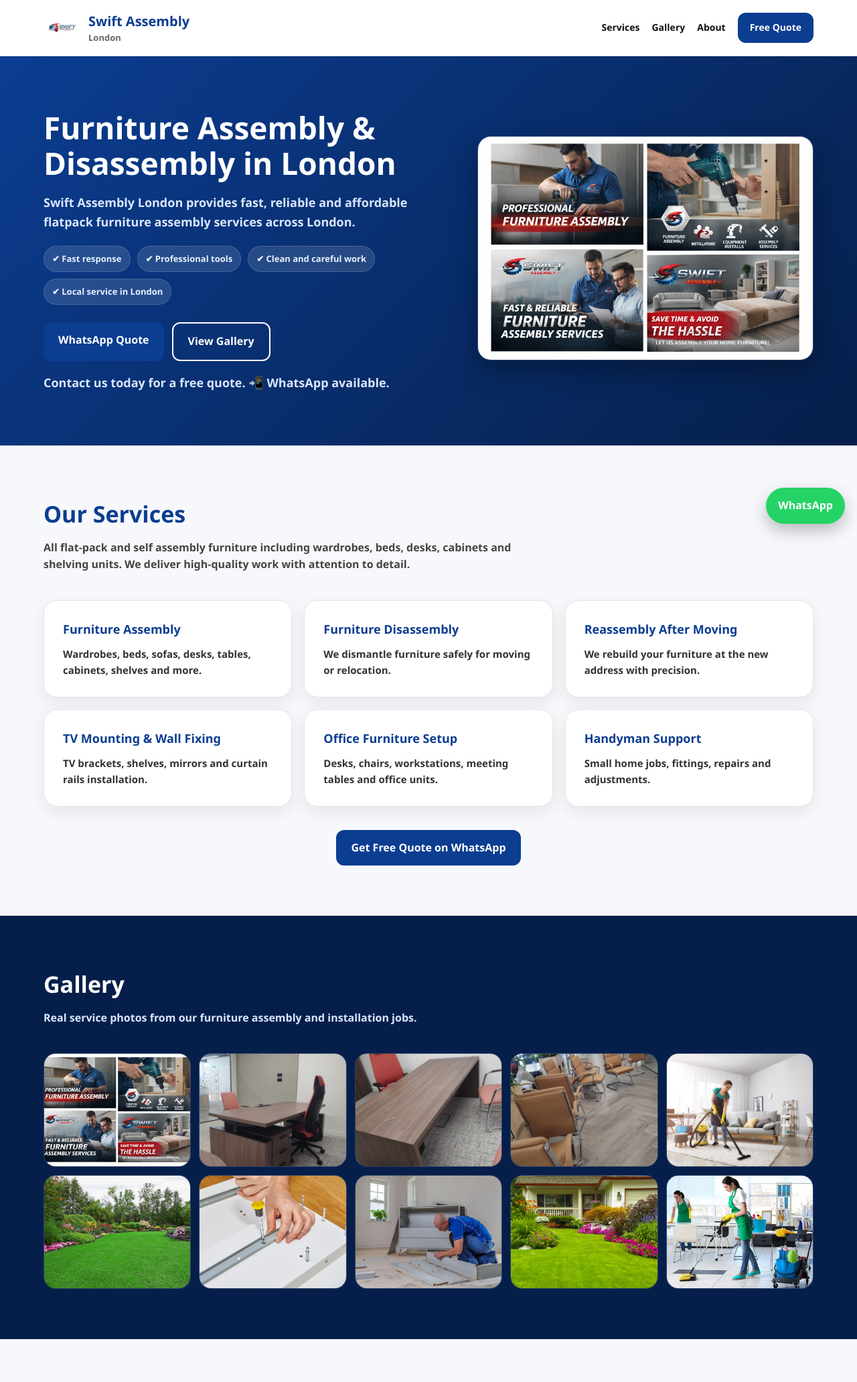
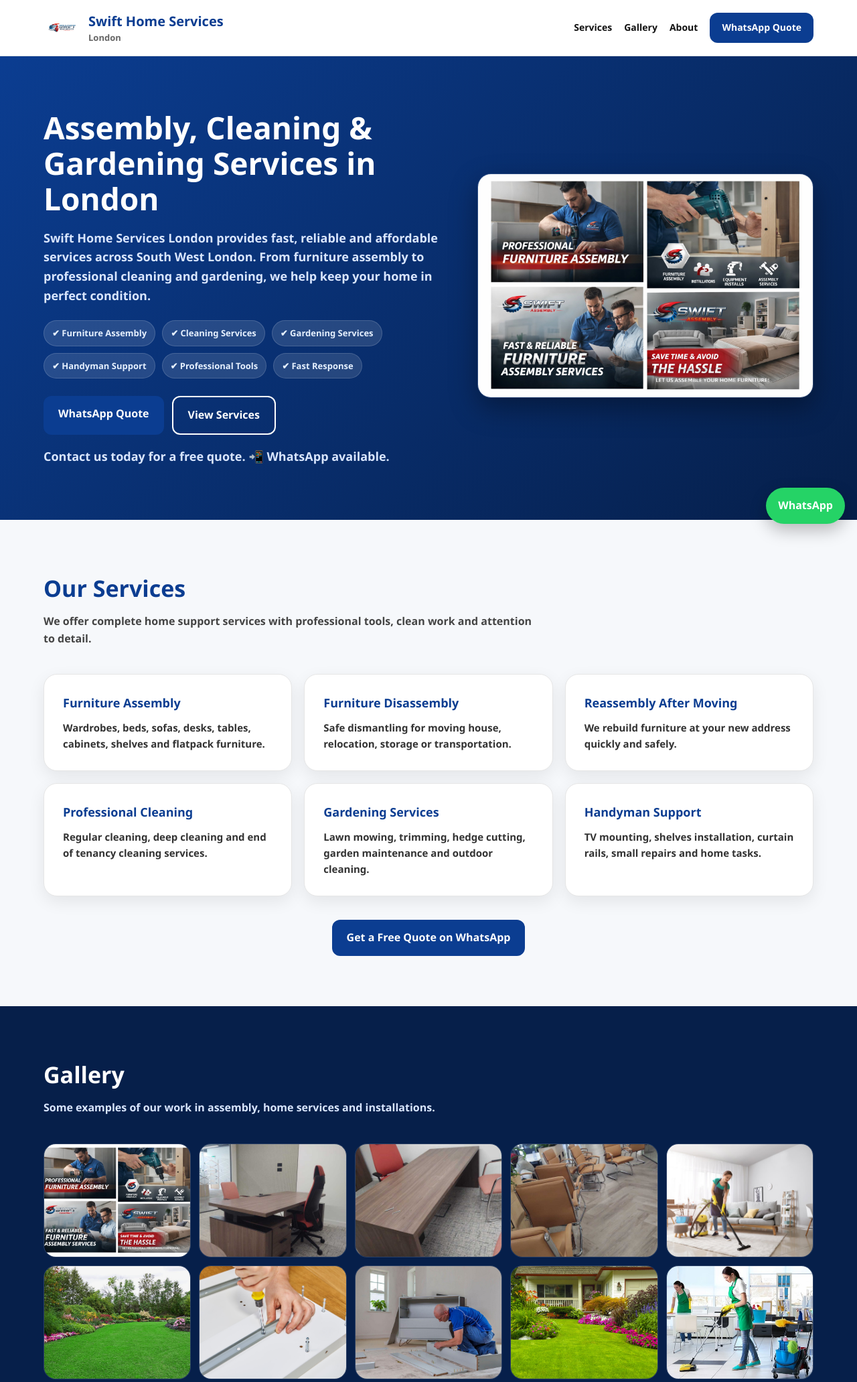
Before and after one commit to leomotta35/swift-assembly-website, a Flask app: page / in a window 1280 px wide. Shown: the top 2063 px of the page at 67% size. Run offline with Flask 3, Linux system fonts and the light colour scheme.

Commit message:
Updated website design

```diff
--- a/templates/index.html
+++ b/templates/index.html
@@ -2,17 +2,15 @@
 <html lang="en">
 <head>
   <meta charset="UTF-8" />
-  <meta name="viewport" content="width=device-width, initial-scale=1.0"/>
+  <meta name="viewport" content="width=device-width, initial-scale=1.0" />
 
-  <title>Swift Assembly London | Furniture Assembly & Disassembly</title>
+  <title>Swift Home Services London | Assembly, Cleaning & Gardening</title>
 
-  <meta name="description" content="Swift Assembly London provides fast, reliable and affordable flatpack furniture assembly and disassembly services across South West London. WhatsApp available."/>
-  <meta name="keywords" content="Furniture Assembly London, IKEA Assembly London, Flatpack Assembly, Furniture Disassembly, Handyman London, South West London Assembly"/>
-  <meta name="author" content="Swift Assembly London"/>
+  <meta name="description" content="Swift Home Services London provides professional furniture assembly, disassembly, cleaning and gardening services across South West London. Fast response, professional tools and WhatsApp quotes available." />
+  <meta name="keywords" content="Furniture Assembly London, Cleaning Service London, Gardening London, Flatpack Assembly, IKEA Assembly London, End of Tenancy Cleaning, Lawn Mowing London, Handyman London" />
+  <meta name="author" content="Swift Home Services London" />
 
-  <link rel="icon" href="/static/favicon.ico">
-
-  <link rel="stylesheet" href="/static/style.css"/>
+  <link rel="stylesheet" href="/static/style.css" />
 </head>
 
 <body>
@@ -22,9 +20,9 @@
     <div class="container nav">
 
       <div class="logo-box">
-        <img src="/static/images/logo.png" alt="Swift Assembly London Logo" class="logo-img"/>
+        <img src="/static/images/logo.png" alt="Swift Home Services London Logo" class="logo-img" />
         <div class="logo-text">
-          <h2>Swift Assembly</h2>
+          <h2>Swift Home Services</h2>
           <p>London</p>
         </div>
       </div>
@@ -33,7 +31,7 @@
         <a href="#services">Services</a>
         <a href="#gallery">Gallery</a>
         <a href="#about">About</a>
-        <a href="#contact" class="btn">Free Quote</a>
+        <a href="#contact" class="btn">WhatsApp Quote</a>
       </nav>
 
     </div>
@@ -44,26 +42,30 @@
     <div class="container hero-grid">
 
       <div class="hero-text">
-        <h1>Furniture Assembly & Disassembly in London</h1>
+        <h1>Assembly, Cleaning & Gardening Services in London</h1>
 
         <p>
-          Swift Assembly London provides fast, reliable and affordable flatpack furniture
-          assembly services across London.
+          Swift Home Services London provides fast, reliable and affordable services across South West London.
+          From furniture assembly to professional cleaning and gardening, we help keep your home in perfect condition.
         </p>
 
         <div class="hero-badges">
-          <span>✔ Fast response</span>
-          <span>✔ Professional tools</span>
-          <span>✔ Clean and careful work</span>
-          <span>✔ Local service in London</span>
+          <span>✔ Furniture Assembly</span>
+          <span>✔ Cleaning Services</span>
+          <span>✔ Gardening Services</span>
+          <span>✔ Handyman Support</span>
+          <span>✔ Professional Tools</span>
+          <span>✔ Fast Response</span>
         </div>
 
         <div class="hero-buttons">
-          <a href="https://wa.me/447480145752?text=Hello%20Swift%20Assembly%20London%2C%20I%20would%20like%20a%20quote%20please.%0A%0AService%20needed%3A%0AAddress%2FPostcode%3A%0AFurniture%20details%20(IKEA%2FArgos%20etc)%3A%0APreferred%20date%2Ftime%3A%0A%0AThank%20you!" target="_blank" class="btn big">
+          <a class="btn big" target="_blank"
+            href="https://wa.me/447480145752?text=Hello%20Swift%20Home%20Services%20London%2C%20I%20would%20like%20a%20quote%20please.%0A%0AService%20needed%20(Assembly%2FCleaning%2FGardening)%3A%0AAddress%2FPostcode%3A%0ADetails%20of%20the%20job%3A%0APreferred%20date%2Ftime%3A%0A%0AThank%20you!">
             WhatsApp Quote
           </a>
-          <a href="#gallery" class="btn-outline big">
-            View Gallery
+
+          <a class="btn-outline big" href="#services">
+            View Services
           </a>
         </div>
 
@@ -73,7 +75,7 @@
       </div>
 
       <div class="hero-image">
-        <img src="/static/images/service1.jpg" alt="Furniture Assembly Service in London"/>
+        <img src="/static/images/service1.jpg" alt="Swift Home Services London" />
       </div>
 
     </div>
@@ -84,45 +86,47 @@
     <div class="container">
       <h2 class="title">Our Services</h2>
       <p class="subtitle">
-        All flat-pack and self assembly furniture including wardrobes, beds, desks, cabinets and shelving units.
-        We deliver high-quality work with attention to detail.
+        We offer complete home support services with professional tools, clean work and attention to detail.
       </p>
 
       <div class="cards">
+
         <div class="card">
           <h3>Furniture Assembly</h3>
-          <p>Wardrobes, beds, sofas, desks, tables, cabinets, shelves and more.</p>
+          <p>Wardrobes, beds, sofas, desks, tables, cabinets, shelves and flatpack furniture.</p>
         </div>
 
         <div class="card">
           <h3>Furniture Disassembly</h3>
-          <p>We dismantle furniture safely for moving or relocation.</p>
+          <p>Safe dismantling for moving house, relocation, storage or transportation.</p>
         </div>
 
         <div class="card">
           <h3>Reassembly After Moving</h3>
-          <p>We rebuild your furniture at the new address with precision.</p>
+          <p>We rebuild furniture at your new address quickly and safely.</p>
         </div>
 
         <div class="card">
-          <h3>TV Mounting & Wall Fixing</h3>
-          <p>TV brackets, shelves, mirrors and curtain rails installation.</p>
+          <h3>Professional Cleaning</h3>
+          <p>Regular cleaning, deep cleaning and end of tenancy cleaning services.</p>
         </div>
 
         <div class="card">
-          <h3>Office Furniture Setup</h3>
-          <p>Desks, chairs, workstations, meeting tables and office units.</p>
+          <h3>Gardening Services</h3>
+          <p>Lawn mowing, trimming, hedge cutting, garden maintenance and outdoor cleaning.</p>
         </div>
 
         <div class="card">
           <h3>Handyman Support</h3>
-          <p>Small home jobs, fittings, repairs and adjustments.</p>
+          <p>TV mounting, shelves installation, curtain rails, small repairs and home tasks.</p>
         </div>
+
       </div>
 
       <div class="center mt">
-        <a href="https://wa.me/447480145752?text=Hello%20Swift%20Assembly%20London%2C%20I%20would%20like%20a%20quote%20please.%0A%0AService%20needed%3A%0AAddress%2FPostcode%3A%0AFurniture%20details%20(IKEA%2FArgos%20etc)%3A%0APreferred%20date%2Ftime%3A%0A%0AThank%20you!" target="_blank" class="btn big">
-          Get Free Quote on WhatsApp
+        <a class="btn big" target="_blank"
+          href="https://wa.me/447480145752?text=Hello%20Swift%20Home%20Services%20London%2C%20I%20would%20like%20a%20quote%20please.%0A%0AService%20needed%20(Assembly%2FCleaning%2FGardening)%3A%0AAddress%2FPostcode%3A%0ADetails%20of%20the%20job%3A%0APreferred%20date%2Ftime%3A%0A%0AThank%20you!">
+          Get a Free Quote on WhatsApp
         </a>
       </div>
     </div>
@@ -133,32 +137,32 @@
     <div class="container">
       <h2 class="title">Gallery</h2>
       <p class="subtitle">
-        Real service photos from our furniture assembly and installation jobs.
+        Some examples of our work in assembly, home services and installations.
       </p>
 
       <div class="gallery-grid">
-        <img src="/static/images/service1.jpg" alt="Swift Assembly Service 1">
-        <img src="/static/images/service2.jpg" alt="Swift Assembly Service 2">
-        <img src="/static/images/service3.jpg" alt="Swift Assembly Service 3">
-        <img src="/static/images/service4.jpg" alt="Swift Assembly Service 4">
-        <img src="/static/images/service5.jpg" alt="Swift Assembly Service 5">
-        <img src="/static/images/service6.jpg" alt="Swift Assembly Service 6">
-        <img src="/static/images/service7.jpg" alt="Swift Assembly Service 7">
-        <img src="/static/images/service8.jpg" alt="Swift Assembly Service 8">
-        <img src="/static/images/service9.jpg" alt="Swift Assembly Service 9">
-        <img src="/static/images/service10.jpg" alt="Swift Assembly Service 10">
+        <img src="/static/images/service1.jpg" alt="Furniture Assembly London">
+        <img src="/static/images/service2.jpg" alt="Wardrobe Assembly London">
+        <img src="/static/images/service3.jpg" alt="Flatpack Furniture Assembly">
+        <img src="/static/images/service4.jpg" alt="Furniture Disassembly London">
+        <img src="/static/images/service5.jpg" alt="Professional Cleaning London">
+        <img src="/static/images/service6.jpg" alt="Gardening Services London">
+        <img src="/static/images/service7.jpg" alt="Handyman London">
+        <img src="/static/images/service8.jpg" alt="Office Furniture Setup">
+        <img src="/static/images/service9.jpg" alt="Home Maintenance London">
+        <img src="/static/images/service10.jpg" alt="Swift Home Services London">
       </div>
     </div>
   </section>
 
-  <!-- ABOUT / SOCIAL TEXT -->
+  <!-- ABOUT -->
   <section id="about" class="section">
     <div class="container">
-      <h2 class="title">Why Choose Swift Assembly London?</h2>
+      <h2 class="title">Professional, Efficient and Ready to Help</h2>
 
       <div class="about-box">
         <p>
-          <strong>Swift Assembly Pros are efficient, organized, and ready to get the job done right! 🛠️</strong>
+          <strong>Swift Home Services Pros are efficient, organized, and ready to get the job done right! 🛠️</strong>
           From start to finish, we bring precision and professionalism to every project.
         </p>
 
@@ -167,19 +171,15 @@
           #OrganizedExperts #AssemblyMadeEasy #ProfessionalService
         </p>
 
-        <hr>
+        <hr class="line">
 
-        <h3 class="about-title">Swift Assembly London</h3>
-        <p><strong>Furniture Assembly & Disassembly</strong></p>
+        <h3 class="about-title">Swift Home Services London</h3>
+        <p><strong>Furniture Assembly • Cleaning • Gardening • Handyman</strong></p>
 
         <p>
-          We provide fast, reliable and affordable flatpack furniture assembly services across
-          South West London.
-        </p>
-
-        <p>
-          From IKEA wardrobes and beds to desks, cabinets and shelving units, we deliver
-          high-quality work with attention to detail.
+          We provide fast, reliable and affordable home services across South West London.
+          Whether you need furniture assembled, a property cleaned or your garden maintained,
+          we deliver high-quality work with attention to detail.
         </p>
 
         <ul class="checklist">
@@ -187,15 +187,17 @@
           <li>✔ Professional tools</li>
           <li>✔ Clean and careful work</li>
           <li>✔ Local service in London</li>
+          <li>✔ Friendly and reliable support</li>
         </ul>
 
         <p>
-          Contact us today for a free quote.<br>
+          Contact us today for a free quote.<br />
           <strong>📲 WhatsApp available.</strong>
         </p>
 
-        <a href="https://wa.me/447480145752?text=Hello%20Swift%20Assembly%20London%2C%20I%20would%20like%20a%20quote%20please.%0A%0AService%20needed%3A%0AAddress%2FPostcode%3A%0AFurniture%20details%20(IKEA%2FArgos%20etc)%3A%0APreferred%20date%2Ftime%3A%0A%0AThank%20you!" target="_blank" class="btn big">
-          WhatsApp Now
+        <a class="btn big" target="_blank"
+          href="https://wa.me/447480145752?text=Hello%20Swift%20Home%20Services%20London%2C%20I%20would%20like%20a%20quote%20please.%0A%0AService%20needed%20(Assembly%2FCleaning%2FGardening)%3A%0AAddress%2FPostcode%3A%0ADetails%20of%20the%20job%3A%0APreferred%20date%2Ftime%3A%0A%0AThank%20you!">
+          Message Us on WhatsApp
         </a>
       </div>
     </div>
@@ -210,12 +212,14 @@
       </p>
 
       <div class="contact-box">
-        <p><strong>📍 Service Area:</strong> South West London + All London</p>
+        <p><strong>📍 Service Area:</strong> South West London (and nearby areas)</p>
+        <p><strong>🧰 Services:</strong> Assembly • Cleaning • Gardening • Handyman</p>
         <p><strong>📞 WhatsApp / Phone:</strong> +44 7480 145752</p>
         <p><strong>🕒 Availability:</strong> Monday - Sunday</p>
 
-        <a href="https://wa.me/447480145752?text=Hello%20Swift%20Assembly%20London%2C%20I%20would%20like%20a%20quote%20please.%0A%0AService%20needed%3A%0AAddress%2FPostcode%3A%0AFurniture%20details%20(IKEA%2FArgos%20etc)%3A%0APreferred%20date%2Ftime%3A%0A%0AThank%20you!" target="_blank" class="btn big full">
-          Message on WhatsApp
+        <a class="btn big full" target="_blank"
+          href="https://wa.me/447480145752?text=Hello%20Swift%20Home%20Services%20London%2C%20I%20would%20like%20a%20quote%20please.%0A%0AService%20needed%20(Assembly%2FCleaning%2FGardening)%3A%0AAddress%2FPostcode%3A%0ADetails%20of%20the%20job%3A%0APreferred%20date%2Ftime%3A%0A%0AThank%20you!">
+          WhatsApp Now
         </a>
       </div>
     </div>
@@ -224,12 +228,13 @@
   <!-- FOOTER -->
   <footer class="footer">
     <div class="container footer-center">
-      <p>© 2026 Swift Assembly London. All rights reserved.</p>
+      <p>© 2026 Swift Home Services London. All rights reserved.</p>
     </div>
   </footer>
 
   <!-- WHATSAPP FLOAT BUTTON -->
-  <a class="whatsapp-float" href="https://wa.me/447480145752?text=Hello%20Swift%20Assembly%20London%2C%20I%20would%20like%20a%20quote%20please.%0A%0AService%20needed%3A%0AAddress%2FPostcode%3A%0AFurniture%20details%20(IKEA%2FArgos%20etc)%3A%0APreferred%20date%2Ftime%3A%0A%0AThank%20you!" target="_blank">
+  <a class="whatsapp-float" target="_blank"
+    href="https://wa.me/447480145752?text=Hello%20Swift%20Home%20Services%20London%2C%20I%20would%20like%20a%20quote%20please.%0A%0AService%20needed%20(Assembly%2FCleaning%2FGardening)%3A%0AAddress%2FPostcode%3A%0ADetails%20of%20the%20job%3A%0APreferred%20date%2Ftime%3A%0A%0AThank%20you!">
     WhatsApp
   </a>
 
```
